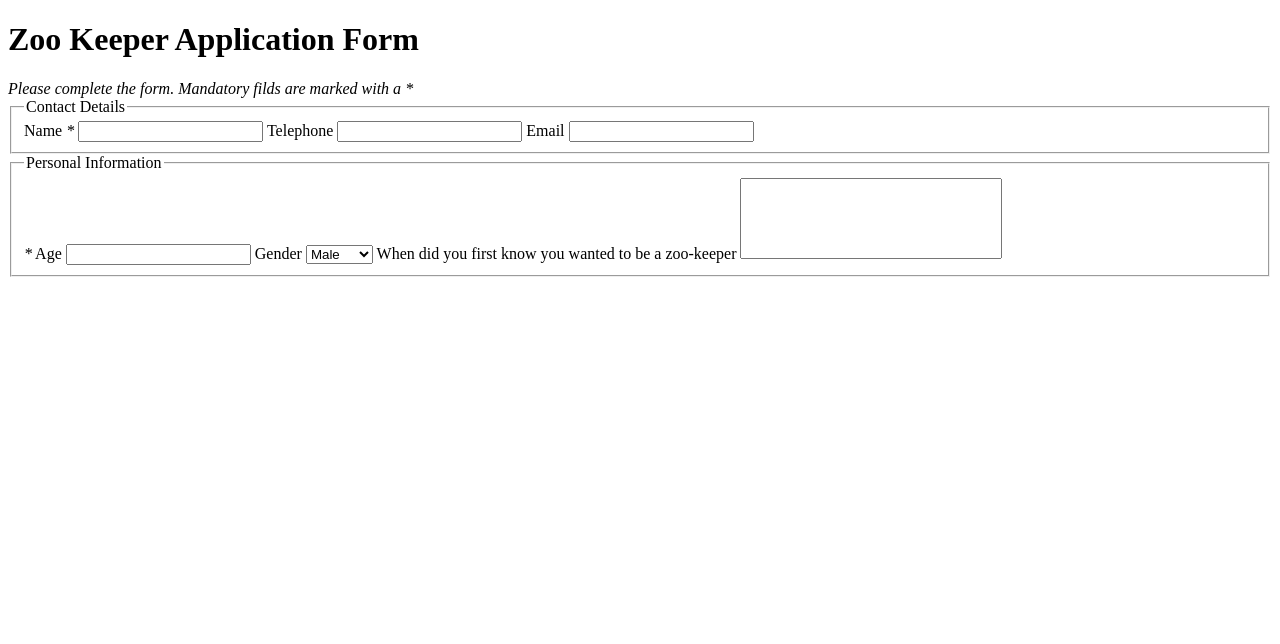
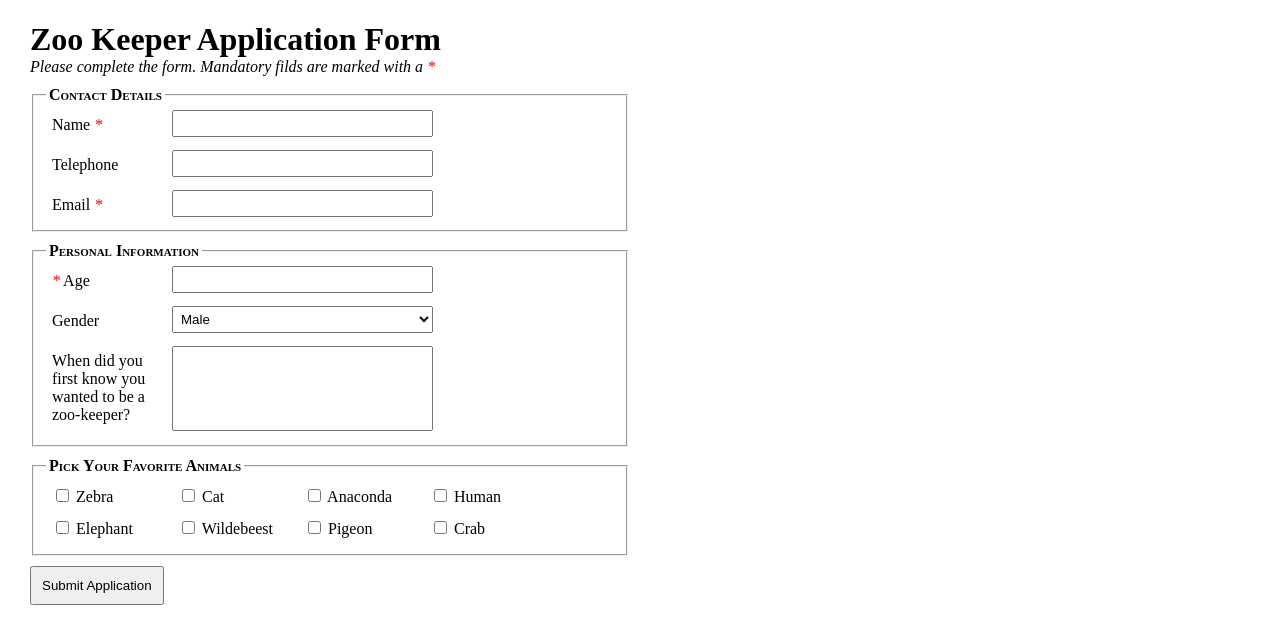
Before and after one commit to TeeUsagii/Code-Web, a PHP site: page /Test-1/form.html in a window 1280 px wide. Shown: the top 644 px of the page. Run offline with PHP 8.4, Linux system fonts and the light colour scheme.

Commit message:
Test 1 done

```diff
--- a/Test-1/form.html
+++ b/Test-1/form.html
@@ -14,36 +14,77 @@
         <i>Please complete the form. Mandatory filds are marked with a <i class="red">*</i></i>
     </div>
 
+    <form class="form-input" action="#">
+
         <div id="container">
             <div class="contact-details">
-            <fieldset>
+                <div class="pt-1">
+                    <fieldset class="">
                         <legend class="lengend-text">Contact Details</legend>
+                        <div class="">
                             <label for="name-input">Name <i class="red">*</i></label>
-                <input type="text" name="name-input" id="name-input">
+                            <input class="type-input" type="text" name="name-input" id="name-input">
+                        </div>
+                        <div class="pt-1">
                             <label for="tel-input">Telephone</label>
-                <input type="tel" name="tel-input" id="tel-input">
-                <label for="email-input">Email</label>
-                <input type="email" name="email-input" id="email-input">
+                            <input class="type-input" type="tel" name="tel-input" id="tel-input">
+                        </div>
+                        <div class="pt-1">
+                            <label for="email-input">Email <i class="red">*</i></label>
+                            <input class="type-input" type="email" name="email-input" id="email-input">
+                        </div>
                     </fieldset>
+                </div>
 
+                <div class="pt-1">
                     <fieldset>
                         <legend class="lengend-text">Personal Information</legend>
+                        <div>
                             <label for="age-input"><i class="red">*</i> Age</label>
-                <input type="number" name="age-input" id="age-input">
+                            <input class="type-input" type="number" name="age-input" id="age-input">
+                        </div>
+
+                        <div class="pt-1">
                             <label for="gender-select">Gender</label>
                             <select name="gender-select" id="gender-select">
                                 <option value="male-gender">Male</option>
                                 <option value="female-gender">Female</option>
                             </select>
-                <label for="">When did you first know you wanted to be a zoo-keeper</label>
+                        </div>
+                        <div class="pt-1">
+                            <label for="">When did you first know you wanted to be a zoo-keeper?</label>
                             <textarea name="" id="" cols="30" rows="5"></textarea>
+                        </div>
+                    </fieldset>
+
+                </div>
+                <div class="pt-1">
+                    <fieldset>
+                        <legend>Pick Your Favorite Animals</legend>
+                        <label for="zebra">
+                            <input id="zebra" type="checkbox"> Zebra</label>
+                        <label for="cat">
+                            <input id="cat" type="checkbox"> Cat</label>
+                        <label for="anaconda">
+                            <input id="anaconda" type="checkbox"> Anaconda</label>
+                        <label for="human">
+                            <input id="human" type="checkbox"> Human</label>
+                        <label for="elephant">
+                            <input id="elephant" type="checkbox"> Elephant</label>
+                        <label for="wildebeest">
+                            <input id="wildebeest" type="checkbox"> Wildebeest</label>
+                        <label for="pigeon">
+                            <input id="pigeon" type="checkbox"> Pigeon</label>
+                        <label for="crab">
+                            <input id="crab" type="checkbox"> Crab</label>
                     </fieldset>
                 </div>
             </div>
-
-    <div id="footer">
-
         </div>
+        <div id="submit-app">
+            <input class="submit-input" type="submit" value="Submit Application">
+        </div>
+    </form>
 </body>
 
 </html>
--- a/Test-1/styles.css
+++ b/Test-1/styles.css
@@ -1,11 +1,65 @@
+/* html */
+body {
+    max-width: 600px;
+    margin: 0 30px;
+}
+
+i.red {
+    color: red;
+}
+
+.pt-1 {
+    padding-top: 10px;
+}
+
+label {
+    width: 110px;
+    display: inline-block;
+    vertical-align: top;
+    margin: 6px;
+}
+
+legend {
+    padding: 0px 3px;
+    font-weight: bold;
+    font-variant: small-caps;
+}
+
+select {
+    width: 261px;
+    padding: 4px;
+}
+
+input.type-input {
+    width: 249px;
+    padding: 4px;
+}
+
+textarea {
+    width: 251px;
+    height: 75px;
+    padding: 4px;
+    resize: none;
+}
+
+/* Header */
 #header {}
+
+
+
+h1 {
+    margin-bottom: 0;
+}
 
 /* Container */
 #container {}
 
-/* Text area */
-textarea {
-    resize: none;
+/* submit-app */
+#submit-app {
+
 }
 
-#footer {}
+.submit-input {
+    margin-top: 10px;
+    padding: 10px;
+}
```
Lines whose indentation alone changed are shown as unchanged.
